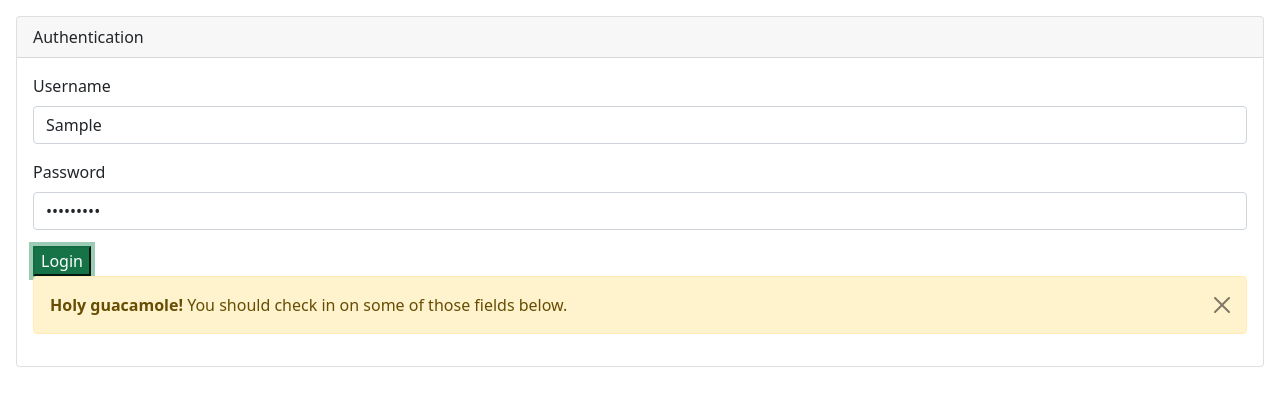
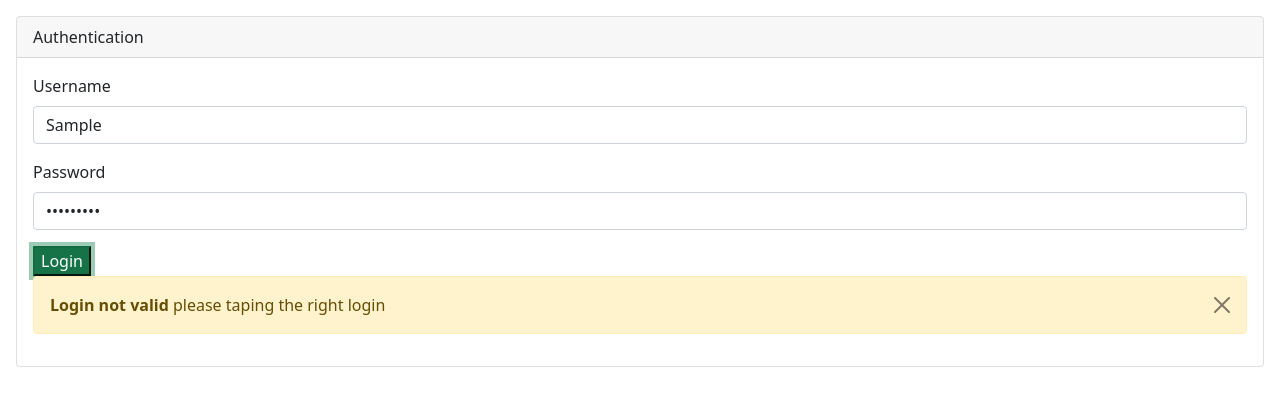
Before and after one commit to MouadAmzil/digital-banking-angular-front, an Angular app: page /login in a window 1280 px wide. Both pictures are taken after typing "Sample", "Sample123" into the empty fields and a click on the button "Login". Shown: the top 406 px of the page. Built offline with nearby package versions, Linux system fonts and the light colour scheme; no server answers.

Commit message:
save changes

```diff
--- a/src/app/login/login.component.html
+++ b/src/app/login/login.component.html
@@ -13,7 +13,7 @@
         </div>
         <button class="bt btn-success">Login</button>
         <div *ngIf="!loginValid" class="alert alert-warning alert-dismissible fade show" role="alert">
-          <strong>Holy guacamole!</strong> You should check in on some of those fields below.
+          <strong>Login not valid </strong> please taping the right login
           <button type="button" class="btn-close" data-bs-dismiss="alert" aria-label="Close"></button>
         </div>
      </form>
```
